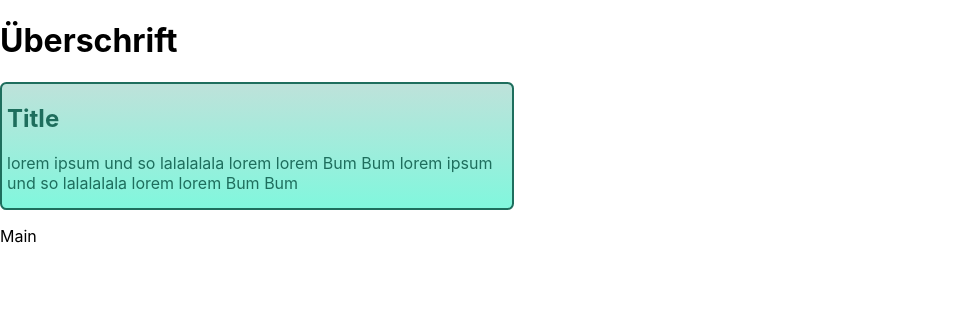
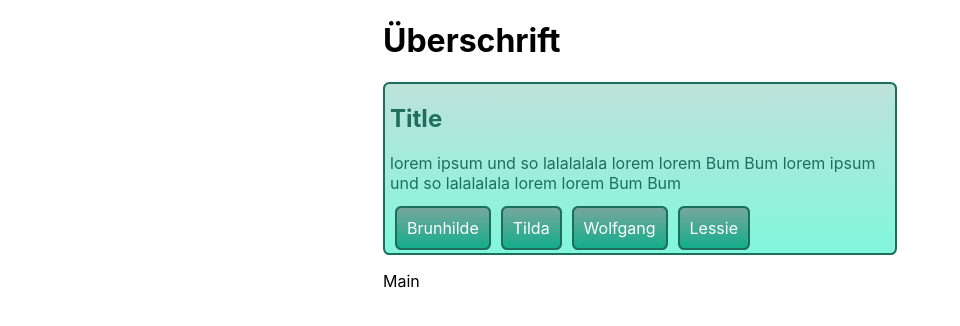
Before and after one commit to julialoeschel/React-news, a React (Vite) app: page / in a window 1280 px wide. Shown: the top 326 px of the page, without its empty margins (0-960 px from the left). Built offline with nearby package versions, Linux system fonts and the light colour scheme.

Commit message:
update files

```diff
--- a/src/app/App.tsx
+++ b/src/app/App.tsx
@@ -1,19 +1,17 @@
 import React from 'react';
 import { BrowserRouter, Routes, Route } from 'react-router-dom';
 import Card from './components/Card/Card';
-import Title from './components/Title/Title';
 import Stuff from './pages/Stuff/Stuff';
 
 function App(): JSX.Element {
   return (
     <BrowserRouter>
-      <Title>Überschrift</Title>
+      <h1>Überschrift</h1>
       <Card
         title={'Title'}
         description={
           'lorem ipsum und so lalalalala lorem lorem Bum Bum lorem ipsum und so lalalalala lorem lorem Bum Bum'
         }
-        showDetail={false}
         TagEntry={['Brunhilde', 'Tilda', 'Wolfgang', 'Lessie']}
       />
       <Routes>
--- a/src/app/components/Card/Card.tsx
+++ b/src/app/components/Card/Card.tsx
@@ -5,33 +5,19 @@ import styled from 'styled-components';
 type CardProps = {
   title: string;
   description: string;
-  showDetail?: boolean;
-  TagEntry?: string[]; // evt gibt es das array nicht, daher ein ?
+  TagEntry?: string[];
 };
 
-function Card({
-  title,
-  description,
-  showDetail = false,
-  TagEntry,
-}: CardProps): JSX.Element {
+function Card({ title, description, TagEntry }: CardProps): JSX.Element {
   return (
     <CardStyle>
       <h2>{title}</h2>
       <span>{description}</span>
-      {showDetail ? (
-        <TagConteinerStyle showDetail={showDetail}>
-          {TagEntry?.map(
-            (
-              entry //das ? macht, dass es bei falsy nicht weiter macht -> optional training
-            ) => (
-              <Tag children={entry} />
-            )
-          )}
-        </TagConteinerStyle>
-      ) : (
-        ''
-      )}
+      <TagConteinerStyle>
+        {TagEntry?.map((entry) => (
+          <Tag children={entry} />
+        ))}
+      </TagConteinerStyle>
     </CardStyle>
   );
 }
--- a/src/app/components/Title/Title.tsx
+++ /dev/null
@@ -1,12 +0,0 @@
-import React from 'react';
-import type { ReactNode } from 'react';
-
-type TitleProps = {
-  children: ReactNode;
-};
-
-function Title({ children }: TitleProps): JSX.Element {
-  return <h1>{children}</h1>;
-}
-
-export default Title;
--- a/src/app/globals.css
+++ b/src/app/globals.css
@@ -5,6 +5,9 @@ body {
     sans-serif;
   -webkit-font-smoothing: antialiased;
   -moz-osx-font-smoothing: grayscale;
+  display: grid;
+  justify-content: center;
+  gap: 20px;
 }
 
 code {
```
Also changed, not shown: 2 other files (tests, documents, lock files or other folders).
